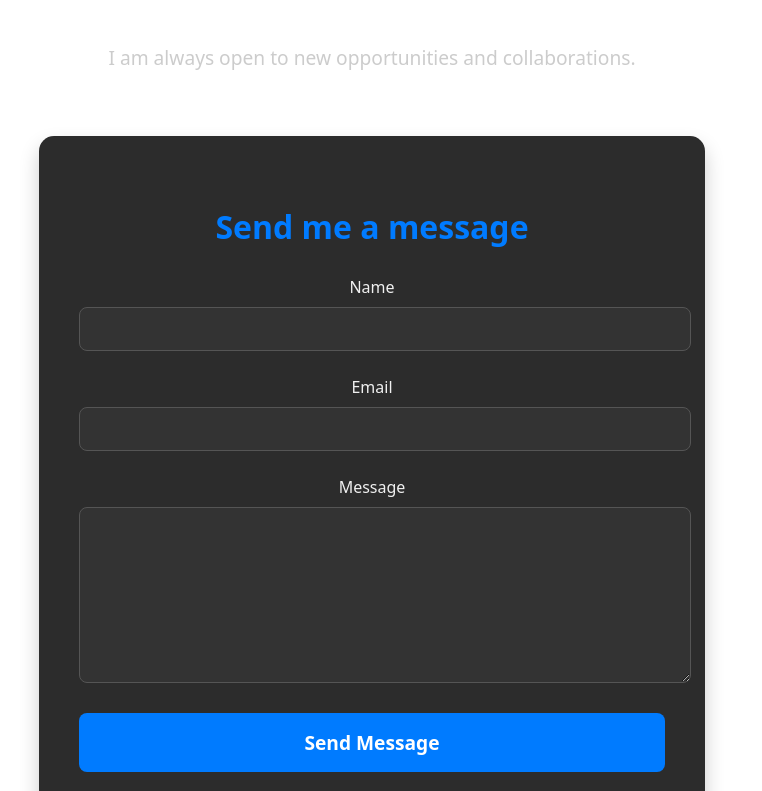
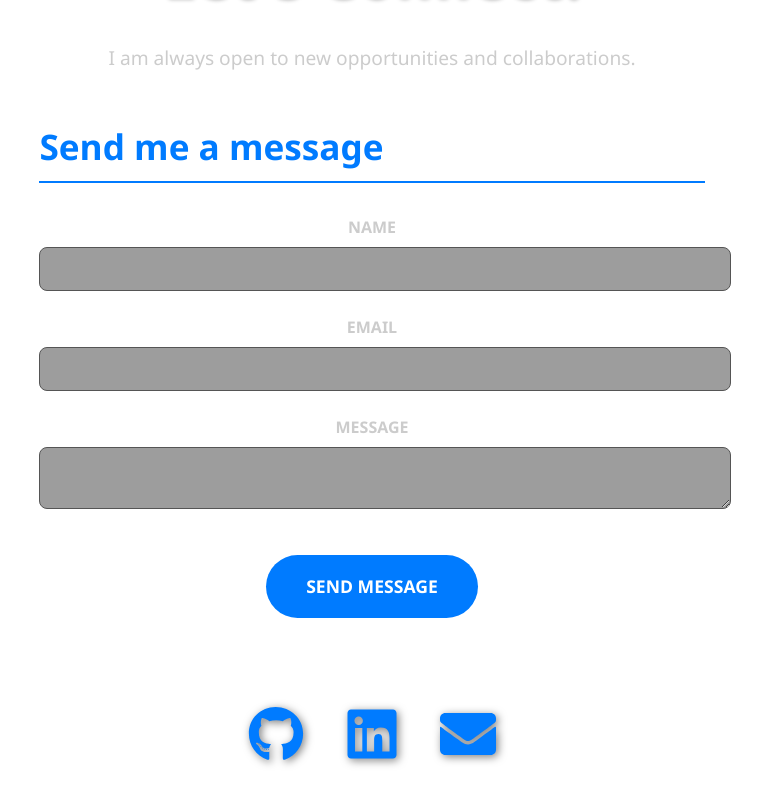
Before and after one commit to ICT-Courses/ict2233-ca-02-nimalinimesha, a React (Vite) app in the folder portfolio/: page /contact in a window 1280 px wide. Shown: the part 269-1060 px from the top of the page, without its empty margins (268-1030 px from the left). Built offline with nearby package versions, Linux system fonts and the light colour scheme.

Commit message:
link  email,linkedinin contact page

```diff
--- a/portfolio/src/pages/ContactPage.css
+++ b/portfolio/src/pages/ContactPage.css
@@ -1,155 +1,209 @@
+/* src/pages/ContactPage.css */
 
+/* Keyframe Animations */
+@keyframes fadeIn {
+  from { opacity: 0; transform: translateY(20px); }
+  to { opacity: 1; transform: translateY(0); }
+}
 
+@keyframes slideInFromLeft {
+  from { opacity: 0; transform: translateX(-50px); }
+  to { opacity: 1; transform: translateX(0); }
+}
+
+/* Base Styles */
 .contact-page {
   padding: 4rem 2rem;
   max-width: 1200px;
   margin: 0 auto;
+  color: #fff;
+  animation: fadeIn 1s ease-out;
+  font-family: 'Segoe UI', Tahoma, Geneva, Verdana, sans-serif;
 }
 
 .contact-header {
   text-align: center;
-  margin-bottom: 4rem;
+  margin-bottom: 3rem;
 }
 
 .contact-header h1 {
   font-size: 3.5rem;
   font-weight: bold;
-  color: #f0f0f0;
+  color: #007bff;
+  letter-spacing: 2px;
+  text-shadow: 2px 2px 4px rgba(0, 0, 0, 0.4);
 }
 
 .contact-header p {
   font-size: 1.2rem;
-  color: #cccccc;
+  color: #ccc;
+  margin-top: 0.5rem;
 }
 
-.contact-container {
+/* Flexbox container for two-column layout */
+.contact-content-container {
   display: flex;
-  flex-direction: row;
-  justify-content: space-between;
-  gap: 4rem;
-  align-items: flex-start;
+  flex-wrap: wrap;
+  gap: 3rem;
+  justify-content: center;
 }
 
-.contact-form-section,
+/* Common styling for both columns */
+.contact-column {
+  background-color: #1e1e1e; /* Darker background */
+  border-radius: 20px;
+  box-shadow: 0 15px 30px rgba(0, 0, 0, 0.5), 0 0 10px rgba(0, 123, 255, 0.3);
+  padding: 3rem;
+  display: flex;
+  flex-direction: column;
+  justify-content: center;
+  flex-grow: 1;
+  min-width: 300px;
+  position: relative;
+  overflow: hidden;
+}
+
+.contact-column::before {
+  content: '';
+  position: absolute;
+  top: 0;
+  left: 0;
+  width: 100%;
+  height: 100%;
+  background: linear-gradient(135deg, rgba(0, 123, 255, 0.1), rgba(0, 56, 179, 0.1));
+  z-index: 0;
+}
+
+/* Left side (Social Links) styling */
 .contact-links-section {
   flex: 1;
-  background-color: #2c2c2c;
-  padding: 2.5rem;
-  border-radius: 15px;
-  box-shadow: 0 10px 20px rgba(0, 0, 0, 0.2);
-  transition: transform 0.3s ease, box-shadow 0.3s ease;
+  animation: slideInFromLeft 0.8s ease-out;
 }
 
-.contact-form-section:hover,
-.contact-links-section:hover {
-  transform: translateY(-5px);
-  box-shadow: 0 12px 24px rgba(0, 0, 0, 0.3);
-}
-
-.contact-form-section h2,
-.contact-links-section h2 {
-  font-size: 2rem;
-  color: #007bff;
-  margin-bottom: 1.5rem;
+.social-links-inner {
   text-align: center;
 }
 
-.contact-form .form-group {
+.social-links-inner h2 {
+  font-size: 2.2rem;
+  color: #fff;
+  text-shadow: 1px 1px 2px rgba(0, 0, 0, 0.5);
+  margin-bottom: 1rem;
+}
+
+.social-icons-container {
+  display: flex;
+  flex-direction: row; /* මෙතැන row ලෙස වෙනස් කරන්න */
+  align-items: center; /* icons එකම උසක තියාගන්න */
+  justify-content: center; /* icons මැදට ගේන්න */
+  gap: 2.5rem; /* icons අතර ඉඩ වැඩි කරන්න */
+  margin-top: 2rem;
+}
+
+.social-icon {
+  font-size: 3.5rem;
+  color: #007bff;
+  transition: transform 0.4s ease, color 0.4s ease;
+  filter: drop-shadow(2px 2px 4px rgba(0, 0, 0, 0.5));
+}
+
+.social-icon:hover {
+  transform: scale(1.3) rotate(5deg);
+  color: #00aaff;
+  filter: drop-shadow(4px 4px 8px rgba(0, 170, 255, 0.6));
+}
+
+/* Right side (Contact Form) styling */
+.contact-form-section {
+  flex: 2;
+  animation: fadeIn 1.2s ease-out;
+}
+
+.contact-form-section h2 {
+  font-size: 2.2rem;
+  color: #007bff;
+  border-bottom: 2px solid #007bff;
+  padding-bottom: 0.5rem;
+  margin-bottom: 2rem;
+  text-align: left;
+}
+
+.form-group {
   margin-bottom: 1.5rem;
 }
 
-.contact-form label {
+label {
   display: block;
   font-size: 1rem;
-  color: #f0f0f0;
   margin-bottom: 0.5rem;
+  color: #ccc;
+  text-transform: uppercase;
+  font-weight: bold;
 }
 
-.contact-form input,
-.contact-form textarea {
+input,
+textarea {
   width: 100%;
   padding: 0.75rem;
+  background-color: rgba(60, 60, 60, 0.5); /* Semi-transparent background */
   border: 1px solid #555;
   border-radius: 8px;
-  background-color: #333;
   color: #fff;
   font-size: 1rem;
   transition: border-color 0.3s ease, box-shadow 0.3s ease;
 }
 
-.contact-form input:focus,
-.contact-form textarea:focus {
+input:focus,
+textarea:focus {
+  outline: none;
   border-color: #007bff;
-  box-shadow: 0 0 5px rgba(0, 123, 255, 0.5);
-  outline: none;
+  box-shadow: 0 0 10px rgba(0, 123, 255, 0.7);
 }
 
-.contact-form textarea {
-  resize: vertical;
-  min-height: 150px;
+.input-error {
+  border-color: #ff4d4d !important;
 }
 
 .error-text {
-  color: #ff6b6b;
+  color: #ff4d4d;
   font-size: 0.9rem;
   margin-top: 0.5rem;
 }
 
-.input-error {
-  border-color: #ff6b6b !important;
+.success-message {
+  color: #32a852;
+  background-color: rgba(50, 168, 82, 0.2);
+  padding: 1rem;
+  border-radius: 8px;
+  margin-bottom: 1.5rem;
+  text-align: center;
+  font-weight: bold;
+  border: 1px solid #32a852;
 }
 
 .submit-btn {
-  display: block;
-  width: 100%;
-  padding: 1rem;
-  font-size: 1.2rem;
+  padding: 1.2rem 2.5rem;
+  background-color: #007bff;
+  color: #fff;
+  border: none;
+  border-radius: 50px; /* Pill shape */
+  font-size: 1.1rem;
   font-weight: bold;
-  border: none;
-  border-radius: 8px;
-  background-color: #007bff;
-  color: white;
   cursor: pointer;
-  transition: background-color 0.3s ease, transform 0.3s ease;
+  transition: background-color 0.4s ease, transform 0.4s ease, box-shadow 0.4s ease;
+  margin-top: 1rem;
+  text-transform: uppercase;
 }
 
 .submit-btn:hover {
   background-color: #0056b3;
-  transform: translateY(-2px);
+  transform: translateY(-5px);
+  box-shadow: 0 8px 15px rgba(0, 0, 0, 0.3);
 }
 
-.success-message {
-  text-align: center;
-  margin-bottom: 1rem;
-  padding: 1rem;
-  border-radius: 8px;
-  background-color: #28a745;
-  color: white;
-  font-size: 1rem;
-}
-
-.social-icons-container {
-  display: flex;
-  flex-direction: column;
-  align-items: center;
-  gap: 2rem;
-  margin-top: 2rem;
-}
-
-.social-icon {
-  font-size: 3rem;
-  color: #007bff;
-  transition: color 0.3s ease, transform 0.3s ease;
-}
-
-.social-icon:hover {
-  color: #00aaff;
-  transform: scale(1.1);
-}
-
-
+/* Responsive adjustments */
 @media (max-width: 768px) {
-  .contact-container {
+  .contact-content-container {
     flex-direction: column;
   }
 }
```
